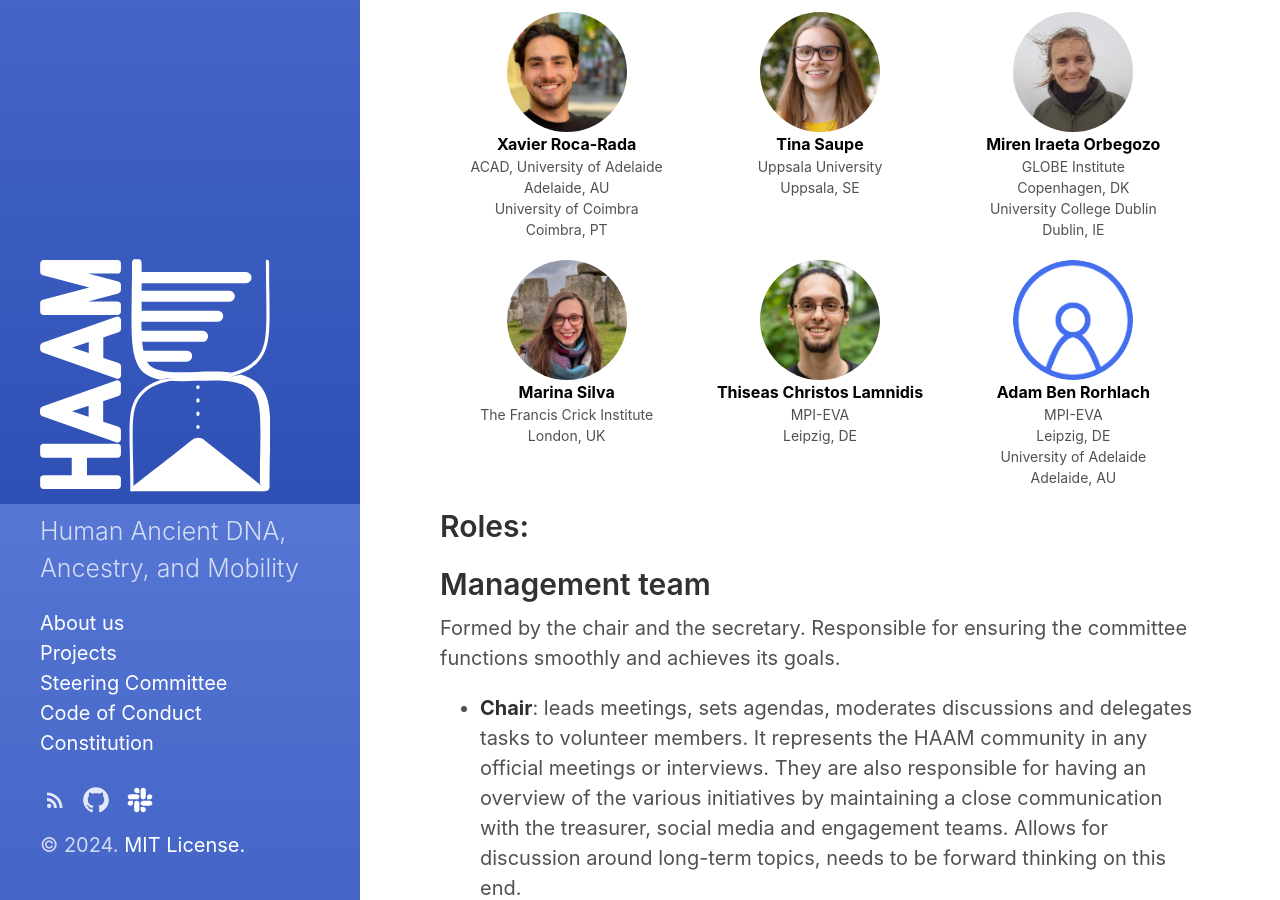
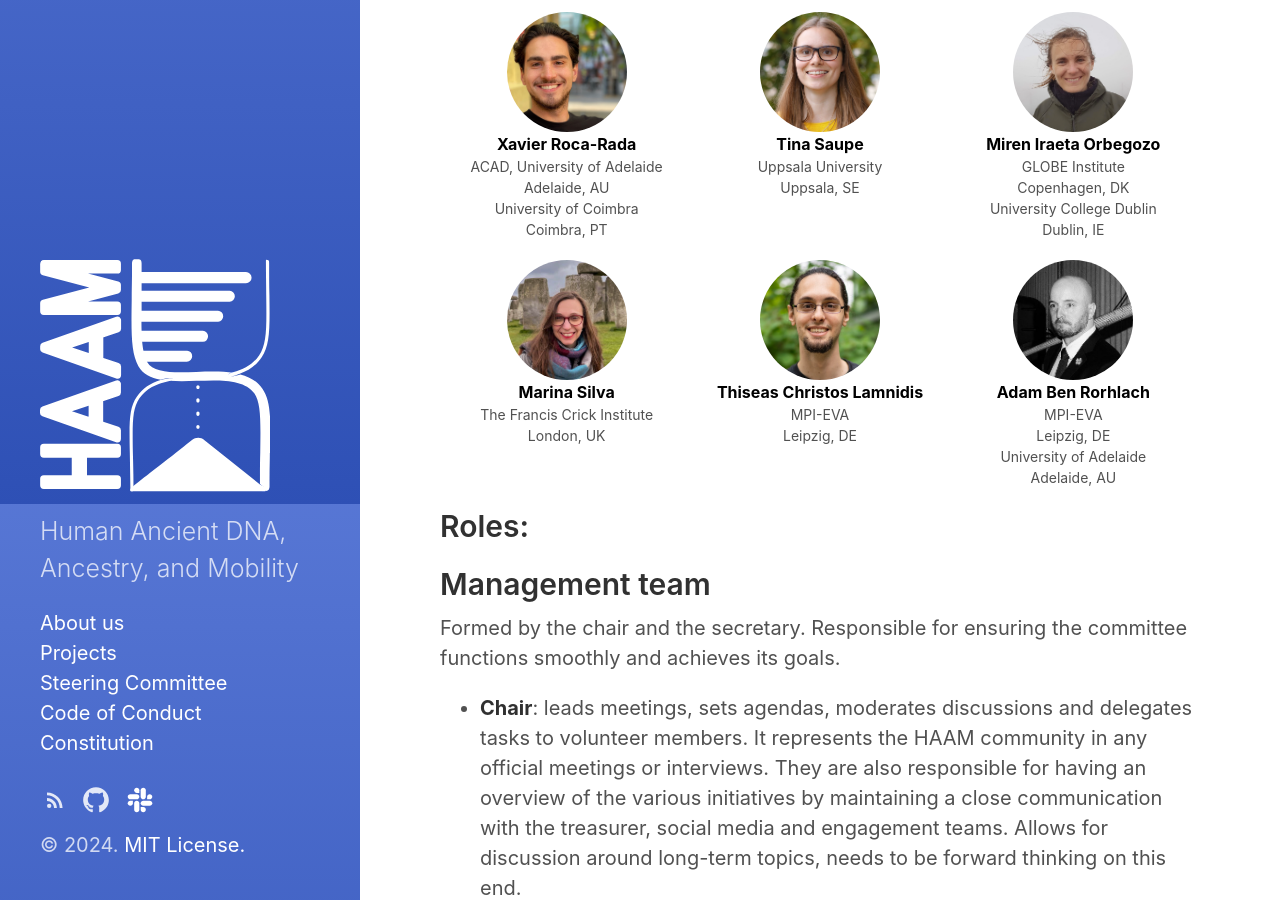
Before and after one commit to haam-community/haam-community.github.io, a Jekyll site: the page built from steering_committee.md, in a window 1280 px wide and 900 px high, scrolled down 396 px. Built offline with Jekyll 4.4.1, drawn with Linux system fonts in a browser that asks for light colours.

Commit message:
Add member picture

```diff
--- a/steering_committee.md
+++ b/steering_committee.md
@@ -96,7 +96,7 @@
 </div>
 
 <div class ="member">
-<div class="square"><a href="https://www.researchgate.net/profile/Adam-Rohrlach" target="_blank"><img src="{{ "/assets/media/profile_pictures/ACCOUNT_Anonymous.png" | relative_url }}" alt="Avatar" /></a></div>
+<div class="square"><a href="https://www.researchgate.net/profile/Adam-Rohrlach" target="_blank"><img src="{{ "/assets/media/profile_pictures/Adam_Ben_Rohrlach.jpg" | relative_url }}" alt="Avatar" /></a></div>
 <p>Adam Ben Rorhlach</p>
 <!--<p><b>ROLE</b></p>-->
 <p>MPI-EVA</p>
```
Also changed, not shown: assets/media/profile_pictures/Adam_Ben_Rohrlach.jpg (added).
